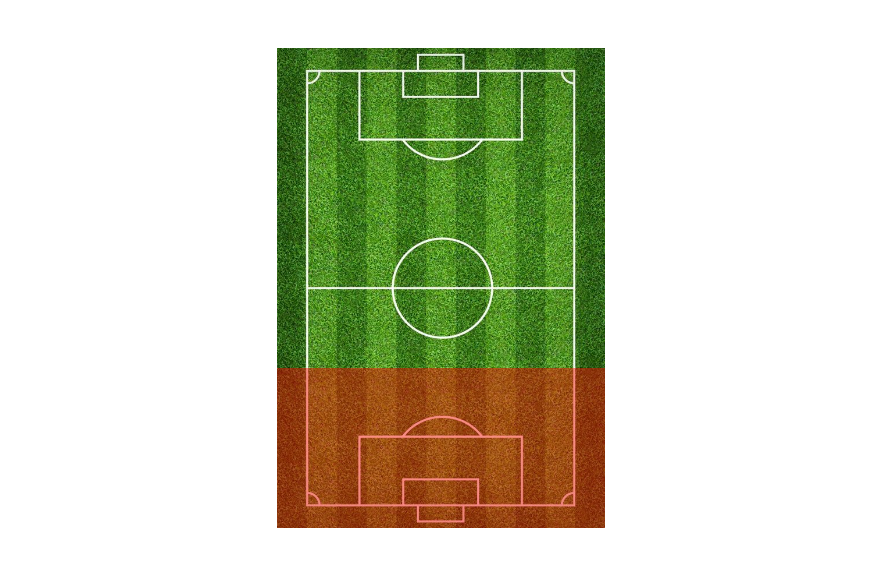
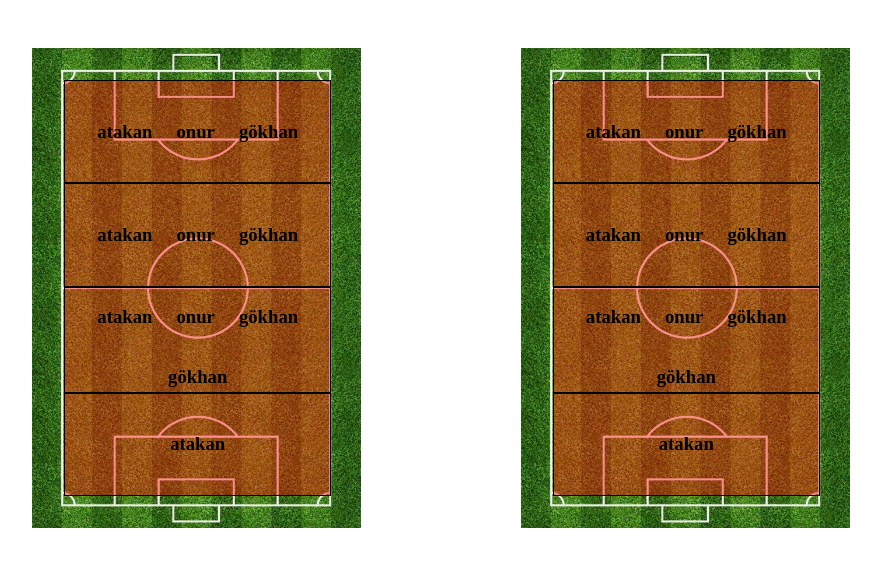
Before and after one commit to atakanhbk/Mix-FootballTeam-Generator, a plain HTML site: page index.html in a window 1280 px wide. Shown: the whole page, without its empty margins (199-1080 px from the left). Drawn offline with Linux system fonts and the light colour scheme.

Commit message:
Positions added

```diff
--- a/index.html
+++ b/index.html
@@ -9,18 +9,58 @@
   <body>
     <div class="container">
       <div class="field-showroom">
-        <div class="left field">
+        <div class="field">
           <img src="./images/football-field.jpg" />
-          <div class="players">
-            <div class="defence"></div>
-
+          <div class="positions">
+            <div class="forward position">
+              <h3>atakan</h3>
+              <h3>onur</h3>
+              <h3>gökhan</h3>
+            </div>
+            <div class="middle position">
+              <h3>atakan</h3>
+              <h3>onur</h3>
+              <h3>gökhan</h3>
+            </div>
+            <div class="defence position">
+              <h3>atakan</h3>
+              <h3>onur</h3>
+              <h3>gökhan</h3>
+              <h3>gökhan</h3>
+            </div>
+            <div class="goal-keeper position">
+              <h3>atakan</h3>
+            </div>
           </div>
         </div>
-        <!-- <div class="right field">
+
+        <div class="field">
           <img src="./images/football-field.jpg" />
-          <div class="players"></div>
-        </div> -->
+          <div class="positions">
+            <div class="forward position">
+              <h3>atakan</h3>
+              <h3>onur</h3>
+              <h3>gökhan</h3>
+            </div>
+            <div class="middle position">
+              <h3>atakan</h3>
+              <h3>onur</h3>
+              <h3>gökhan</h3>
+            </div>
+            <div class="defence position">
+              <h3>atakan</h3>
+              <h3>onur</h3>
+              <h3>gökhan</h3>
+              <h3>gökhan</h3>
+            </div>
+            <div class="goal-keeper position">
+              <h3>atakan</h3>
+            </div>
+          </div>
+        </div>
       </div>
+
+      <div class="team-generator"></div>
     </div>
 
     <script src="app.js"></script>
--- a/style.css
+++ b/style.css
@@ -29,18 +29,25 @@ body {
   height: 100%;
 }
 
-.players{
+.positions{
     position: absolute;
     width: 100%;
     height: 100%;
     top: 0px;
+    display: flex;
+    flex-direction: column;
+    padding:2rem;
+    box-sizing: border-box;
 }
 
-.defence{
-    position: absolute;
+.position{
     width: 100%;
-    height: 30%;
-    bottom: 0px;
-    height: 10rem;
-    background-color: rgba(255, 0, 0, 0.447);
+    height: 25%;
+    background-color: rgba(255, 0, 0, 0.423);
+    border:1px solid black;
+    display: flex;
+    align-items: center;
+    justify-content: center;
+    flex-wrap: wrap;
+    gap: 0px 1.5rem;
 }
```
